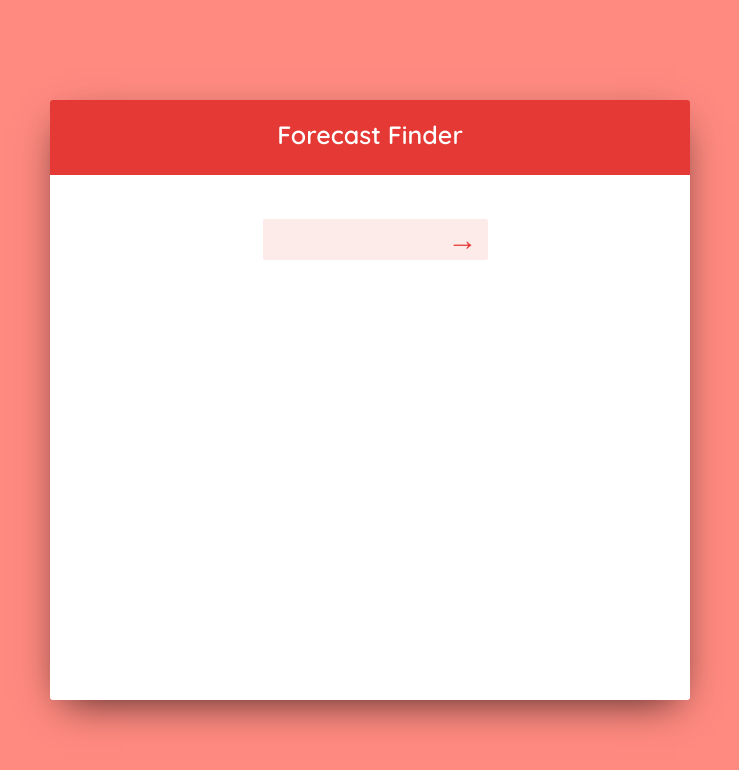
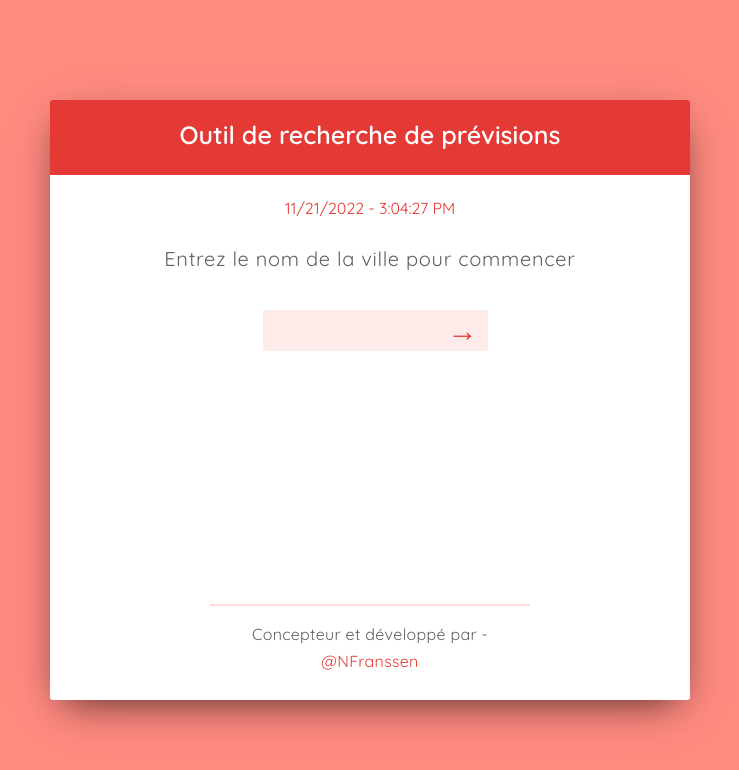
Before and after one commit to ngoiefranssen/Wrapper-app-finder, a React (Create React App) app: page / in a window 1280 px wide. Shown: the top 770 px of the page, without its empty margins (270-1009 px from the left). Built offline with nearby package versions, Linux system fonts and the light colour scheme.

Commit message:
Wrapper Finder

```diff
--- /dev/null
+++ b/src/components/Data/DateTime.js
@@ -0,0 +1,14 @@
+import React from 'react';
+
+const DateTime = () =>{
+
+    const date = new Date();
+
+    return (
+        <div className='date-time'>
+            {`${date.toLocaleDateString()} - ${date.toLocaleTimeString()}`}
+        </div>
+    )
+;}
+
+export default DateTime;
--- /dev/null
+++ b/src/components/Error/Error.js
@@ -0,0 +1,8 @@
+import React from "react";
+
+const Error = ({error}) => {
+
+    return <div className="error">{ error }</div>;
+}
+
+export default Error;
--- /dev/null
+++ b/src/components/Footer/Footer.js
@@ -0,0 +1,16 @@
+import React from "react";
+
+
+const Footer = () =>
+{
+    return(
+
+        <div className="footer">
+            <p>Concepteur et développé par -
+                <a rel="noopener noreferrer" target="_black" href="https://twitter.com/FranssenNgoie?s=08"> @NFranssen</a>
+            </p>
+        </div>
+    )
+}
+
+export default Footer;
--- a/src/components/Header/Hearder.js
+++ b/src/components/Header/Hearder.js
@@ -4,7 +4,7 @@ const Header = () => {
 
      return(
         <div className="header">
-            <h1 className="header__title">Forecast Finder</h1>
+            <h1 className="header__title">Outil de recherche de prévisions</h1>
         </div>
     );
 }
--- a/src/components/Main/Main.js
+++ b/src/components/Main/Main.js
@@ -2,27 +2,43 @@ import React, {useState} from "react";
 import axios from "axios";
 import Context from "../../Context/Context";
 import Header from "../Header/Hearder";
+import TagCli from "../TagCli/TagCli";
 import Content from "../Content/Content";
 import WeatherSearch from '../WeatherSearch/WeatherSearch';
 import WeatherData from "../WeatherSearch/WeatherData";
+import DateTime from "../Data/DateTime";
+import Error from "../Error/Error";
+import Footer from "../Footer/Footer";
 
 const Main = () => {
 
     const [weather, setWeather] = useState();
+    const [city, setCity ] = useState();
+    const [error, setError] = useState();
 
     const  api_data = async e =>{
 
         e.preventDefault();
+
         const location  = e.target.elements.location.value;
 
+        if(!location) setError ('Veuillez entrer le nom de la ville');
+
+        setWeather(null);
+
         const API_KEY = '9eac7e06a6b320e47fe2dde7d5dd104d';
-        const urlData = `https://api.openweathermap.org/data/2.5/weather?q=London&appid=${API_KEY}&units=metric`;
+
+        const urlData = `https://api.openweathermap.org/data/2.5/weather?q=${location}&appid=${API_KEY}&units=metric`;
 
         const resquestData = axios.get(urlData);
+
         const responseData = await resquestData;
 
         setWeather(responseData.data.main);
 
+        setCity(responseData.data.name);
+
+        setError(null);
     };
 
    weather && console.log(weather);
@@ -35,10 +51,14 @@ const Main = () => {
         <div className="main">
             <Header />
             <Content>
-                <Context.Provider value={{ api_data, weather }}>
+                <DateTime />
+                <TagCli />
+                <Context.Provider value={{ api_data, weather, city }}>
                     <WeatherSearch />
                     { weather && <WeatherData/> }
+                 {   error && <Error error={error} />}
                 </Context.Provider>
+                <Footer />
             </Content>
         </div>
     );
--- /dev/null
+++ b/src/components/TagCli/TagCli.js
@@ -0,0 +1,12 @@
+import React from "react";
+
+const TagCli = () => {
+
+    return(
+        <div className="tagline">
+            <p>Entrez le nom de la ville pour commencer</p>
+        </div>
+    );
+};
+
+export default TagCli;
--- a/src/components/WeatherSearch/WeatherData.js
+++ b/src/components/WeatherSearch/WeatherData.js
@@ -3,13 +3,13 @@ import Context from "../../Context/Context";
 
 const WeatherData = () =>{
 
-    const{weather} = useContext(Context);
+    const{weather, city} = useContext(Context);
 
     const {temp, humidity, prossure} = weather;
 
     return(
         <div className="weather-data">
-            <p className="weather__tagline">Weather forecast for <span className="weather-data__city">Manchester</span></p>
+            <p className="weather__tagline">Weather forecast for <span className="weather-data__city">{city}</span></p>
             <div className="weather-data__box">
                 <span className="weather-data__property">
                     <p className="weather-data__title">Temperature</p>
```
